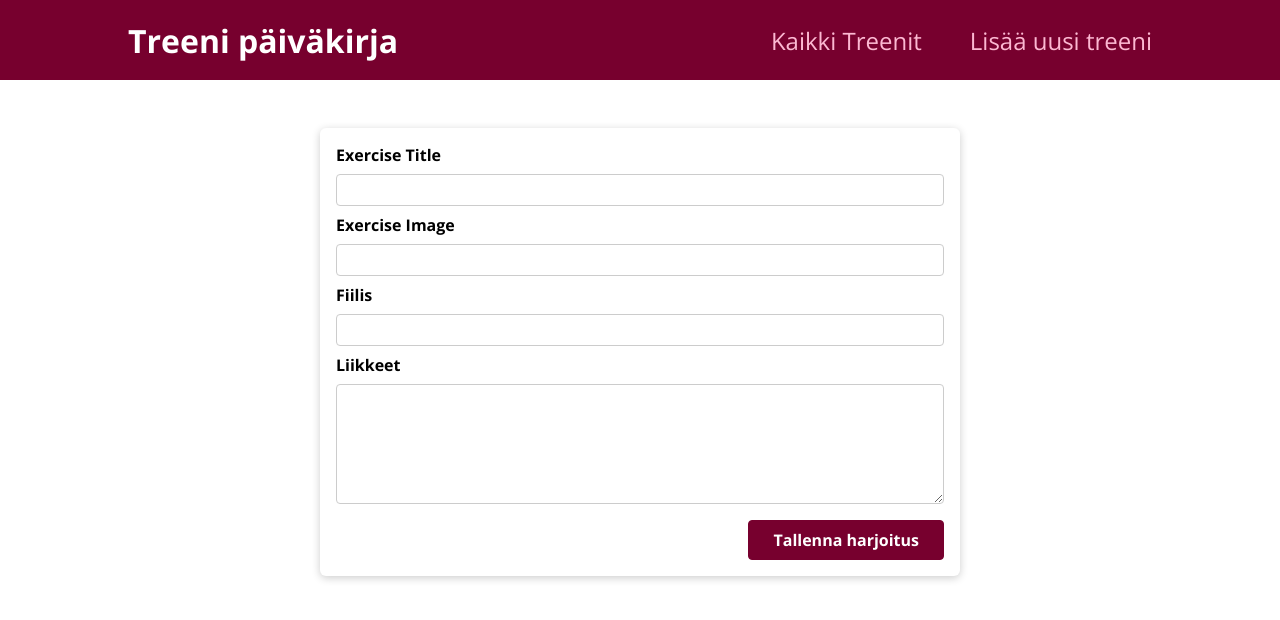
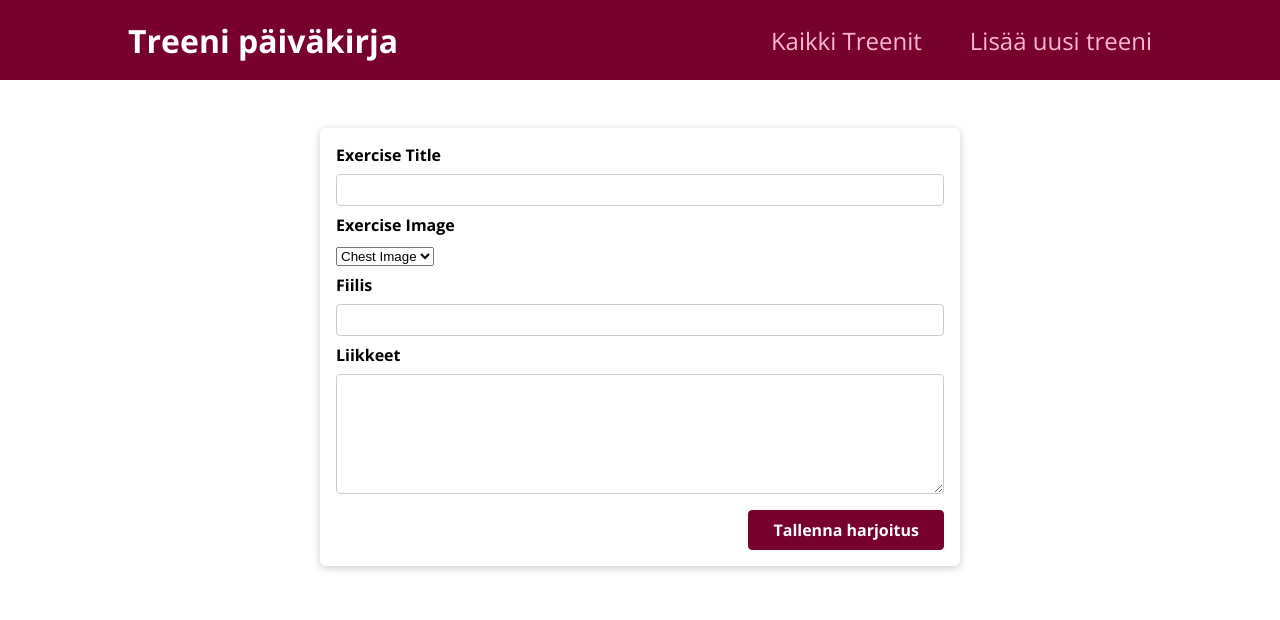
Before and after one commit to Vesku2000/VGYM, a Next.js app: page /new-meetup in a window 1280 px wide. Shown: the top 620 px of the page. Built offline with nearby package versions, Linux system fonts and the light colour scheme.

Commit message:
adding images

```diff
--- a/src/components/meetups/NewMeetupForm.js
+++ b/src/components/meetups/NewMeetupForm.js
@@ -1,30 +1,34 @@
-import { useRef } from 'react';
+import { useRef, useState } from 'react';
 
 import Card from '../ui/Card';
 import classes from './NewMeetupForm.module.css';
 
 function NewMeetupForm(props) {
   const titleInputRef = useRef();
-  const imageInputRef = useRef();
   const motivationInputRef = useRef();
   const descriptionInputRef = useRef();
+
+  const [selectedImage, setSelectedImage] = useState('chestImg');
 
   function submitHandler(event) {
     event.preventDefault();
 
     const enteredTitle = titleInputRef.current.value;
-    const enteredImage = imageInputRef.current.value;
     const enteredMotivation = motivationInputRef.current.value;
     const enteredDescription = descriptionInputRef.current.value;
 
     const meetupData = {
       title: enteredTitle,
-      image: enteredImage,
+      image: selectedImage,
       motivation: enteredMotivation,
       description: enteredDescription,
     };
 
     props.onAddMeetup(meetupData);
+  }
+
+  function handleImageChange(event) {
+    setSelectedImage(event.target.value);
   }
 
   return (
@@ -36,7 +40,12 @@ function NewMeetupForm(props) {
         </div>
         <div className={classes.control}>
           <label htmlFor='image'>Exercise Image</label>
-          <input type='url' required id='image' ref={imageInputRef} />
+          <select value={selectedImage} onChange={handleImageChange}>
+            <option value='https://www.muscleandfitness.com/wp-content/uploads/2015/10/cable-crossover-content-chest-pec.jpg?quality=86&strip=all'>Chest Image</option>
+            <option value='https://www.muscleandfitness.com/wp-content/uploads/2019/12/1109-Man-Posing-Biceps-shutterstock_553440583.jpg?quality=86&strip=all'>Arm Image</option>
+            <option value='https://cdn.pixabay.com/photo/2021/01/04/06/21/man-5886580_960_720.jpg'>Leg Image</option>
+            <option value='https://i.ytimg.com/vi/gey73xiS8F4/maxresdefault.jpg'>Back Image</option>
+          </select>
         </div>
         <div className={classes.control}>
           <label htmlFor='address'>Fiilis</label>
```
